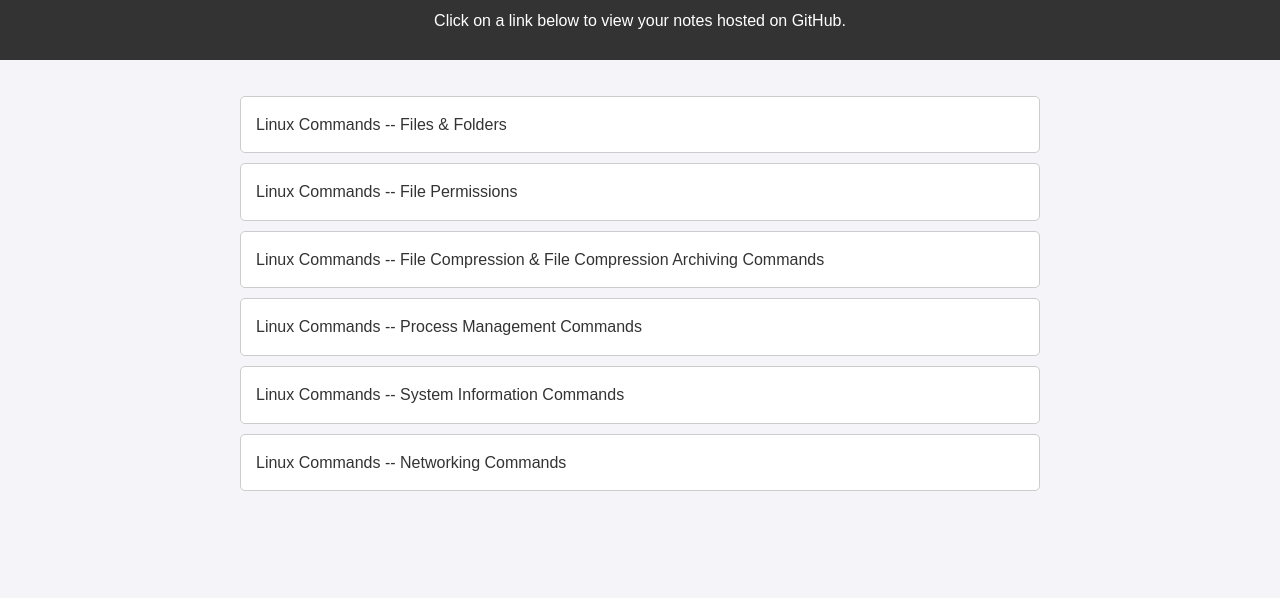
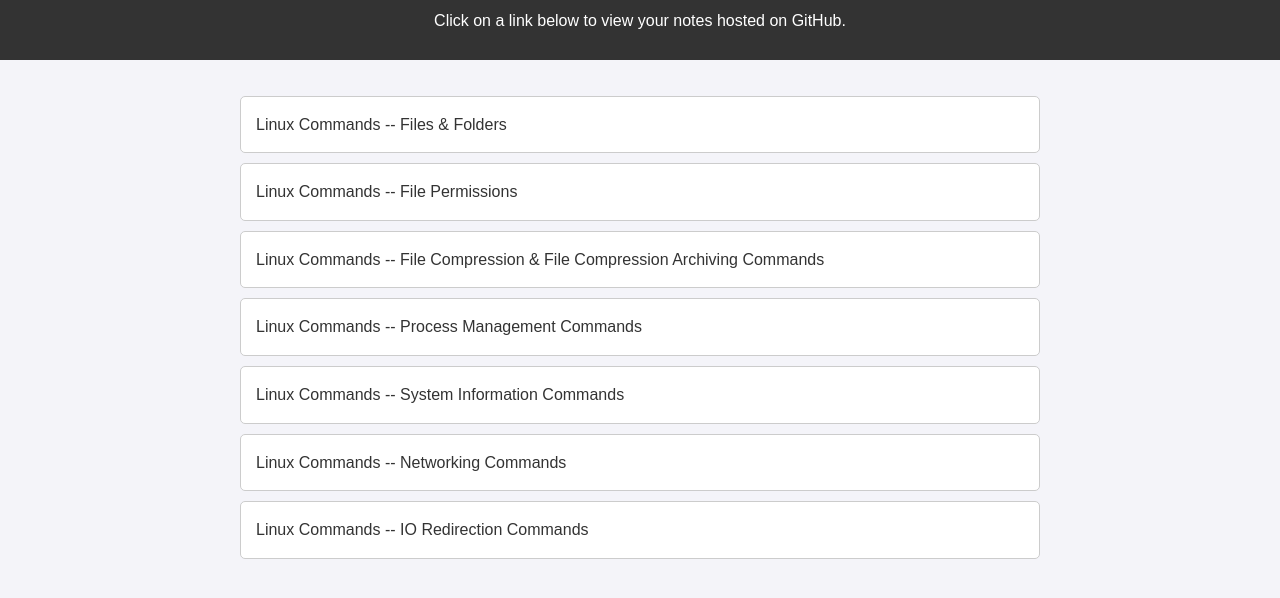
Before and after one commit to a1anw0ng/a1anw0ng.github.io, a plain HTML site: page tech_notes.html in a window 1280 px wide. Shown: the part 96-694 px from the top of the page. Drawn offline with Linux system fonts and the light colour scheme.

Commit message:
Added IO Redirection

```diff
--- a/tech_notes.html
+++ b/tech_notes.html
@@ -56,7 +56,7 @@
             <li><a href="https://github.com/a1anw0ng/a1anw0ng.github.io/blob/main/tech_notes/Process_Management_Commands.pdf" target="_blank">Linux Commands -- Process Management Commands</a></li>
             <li><a href="https://github.com/a1anw0ng/a1anw0ng.github.io/blob/main/tech_notes/System_Information_Commands.pdf" target="_blank">Linux Commands -- System Information Commands</a></li>
             <li><a href="https://github.com/a1anw0ng/a1anw0ng.github.io/blob/main/tech_notes/Networking_Commands.pdf" target="_blank">Linux Commands -- Networking Commands</a></li>
-
+            <li><a href="https://github.com/a1anw0ng/a1anw0ng.github.io/blob/main/tech_notes/IO_Redirection_Commands.pdf" target="_blank">Linux Commands -- IO Redirection Commands</a></li>
 
 
 
```
